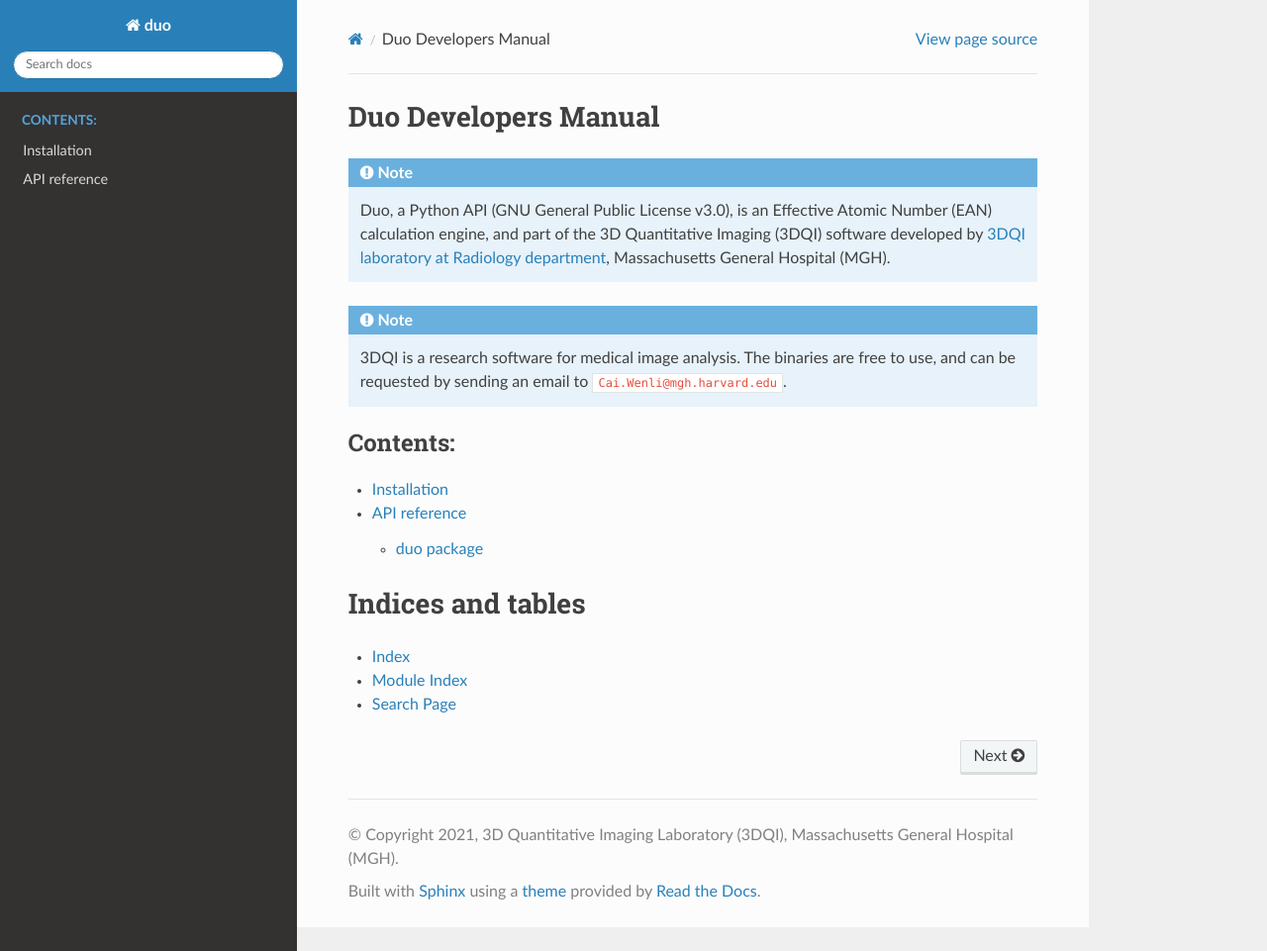
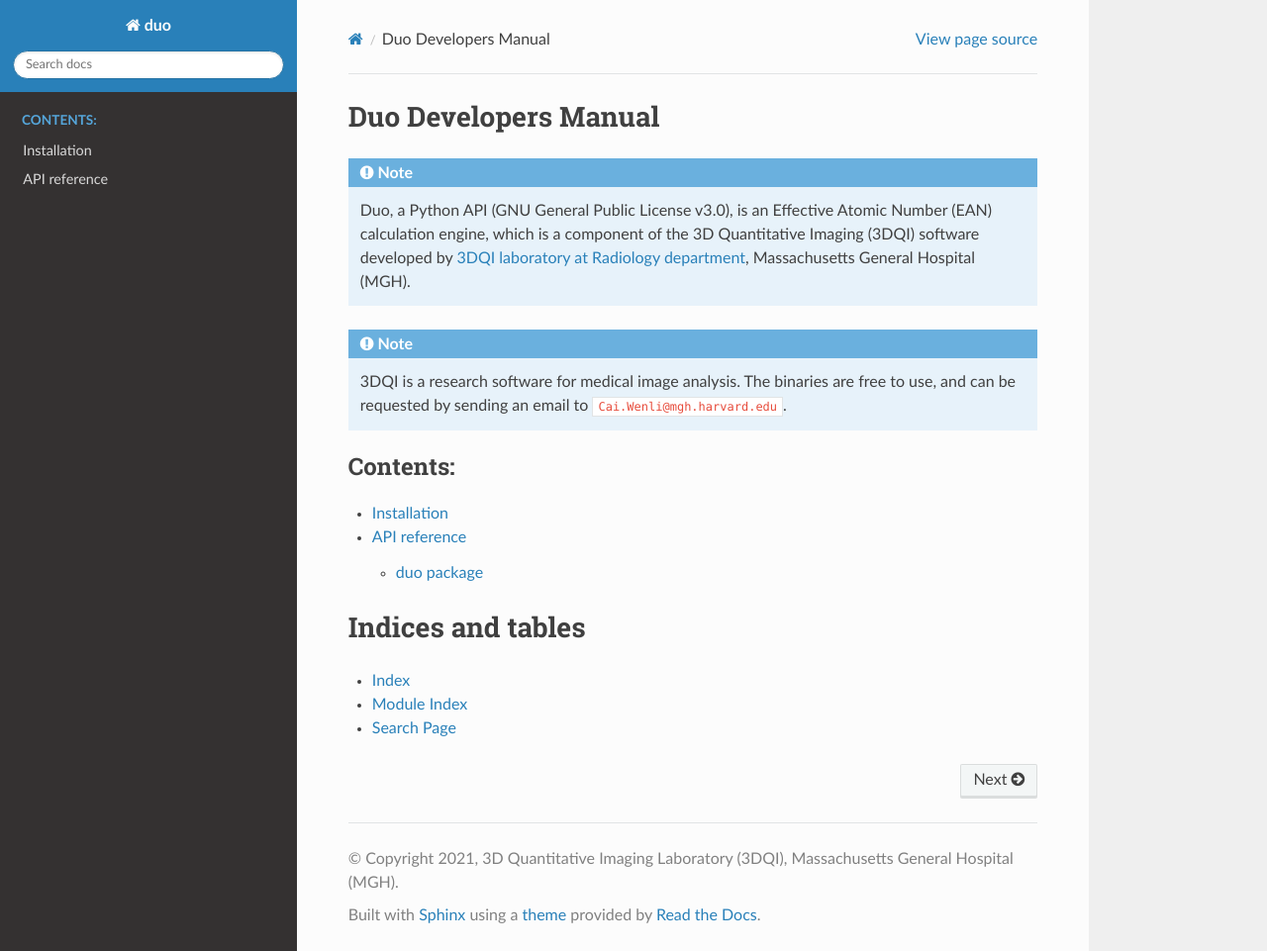
Before and after one commit to 3DQI-Lab/duo, a Sphinx documentation site: the page built from doc/source/index.rst, in a window 1280 px wide and 961 px high. Shown: the whole window at 99% size. Built offline with Sphinx 7.4.7 and the Read the Docs theme 2.0.0, drawn with Linux system fonts in a browser that asks for light colours.

Commit message:
Updated doc.

```diff
--- a/doc/source/index.rst
+++ b/doc/source/index.rst
@@ -8,7 +8,7 @@
 
 .. note::
 
-   Duo, a Python API (GNU General Public License v3.0), is an Effective Atomic Number (EAN) calculation engine, and part of the 3D Quantitative Imaging (3DQI) software developed by `3DQI laboratory at Radiology department <https://3dqi.github.io/3dqi_website/index.html?pageName=a-home>`_, Massachusetts General Hospital (MGH).
+   Duo, a Python API (GNU General Public License v3.0), is an Effective Atomic Number (EAN) calculation engine, which is a component of the 3D Quantitative Imaging (3DQI) software developed by `3DQI laboratory at Radiology department <https://3dqi.github.io/3dqi_website/index.html?pageName=a-home>`_, Massachusetts General Hospital (MGH).
 
 .. note::
 
```
Also changed, not shown: readme.md (+4 -11 lines).
